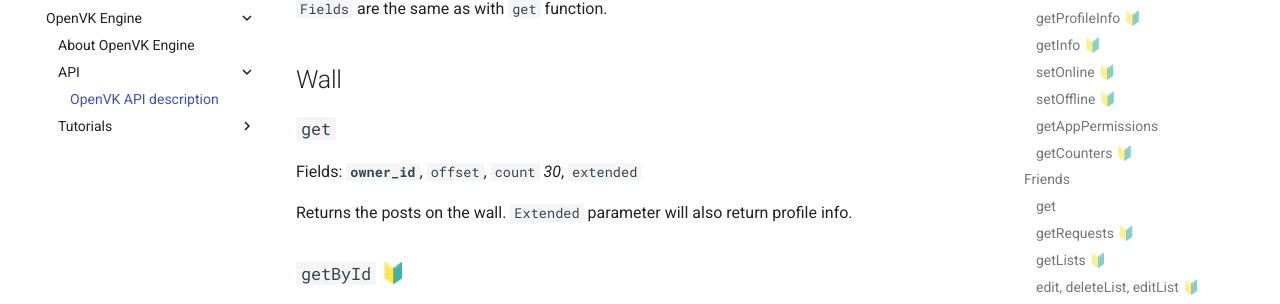
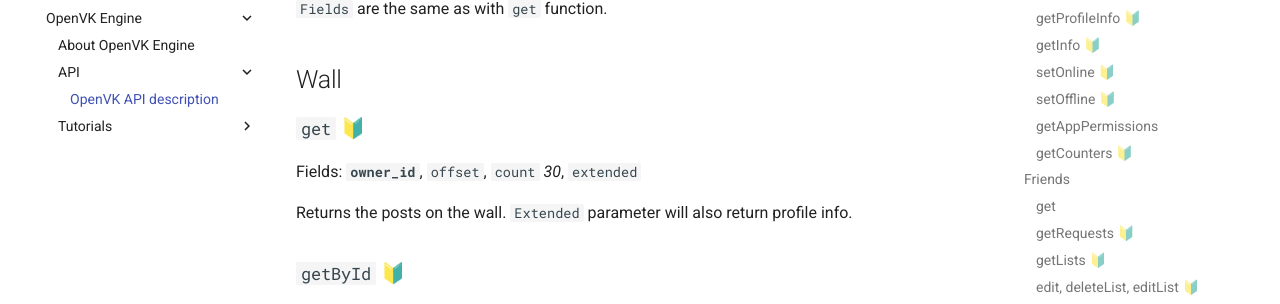
Before and after one commit to OpenVK/docs, an MkDocs documentation site: the page built from docs/openvk_engine/api/description.md, in a window 1280 px wide and 900 px high, scrolled down 8424 px. Shown: the part 144-448 px from the top of the window. Built offline with MkDocs 1.6.1 and Material for MkDocs 9.7.7, drawn with Linux system fonts in a browser that asks for light colours; comment, search, counter and statistics services are not loaded.

Commit message:
jnm xhjmkfuoailosikmjdnikmgd

```diff
--- a/docs/openvk_engine/api/description.md
+++ b/docs/openvk_engine/api/description.md
@@ -351,7 +351,7 @@
 
 ## Wall
 
-### `get`
+### `get` 🔰
 
 Fields: **`owner_id`**, `offset`, `count` _30_, `extended`
 
```
